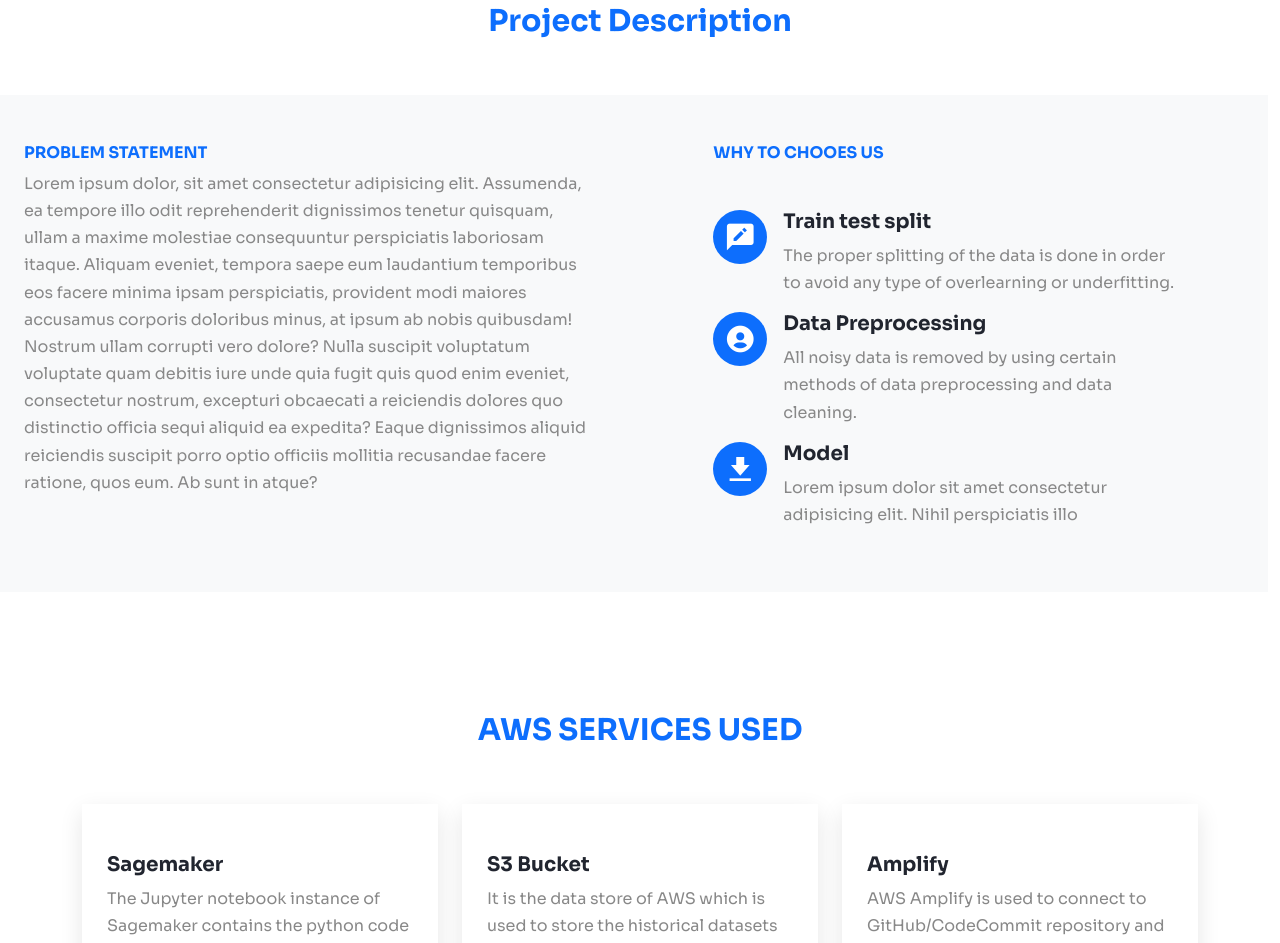
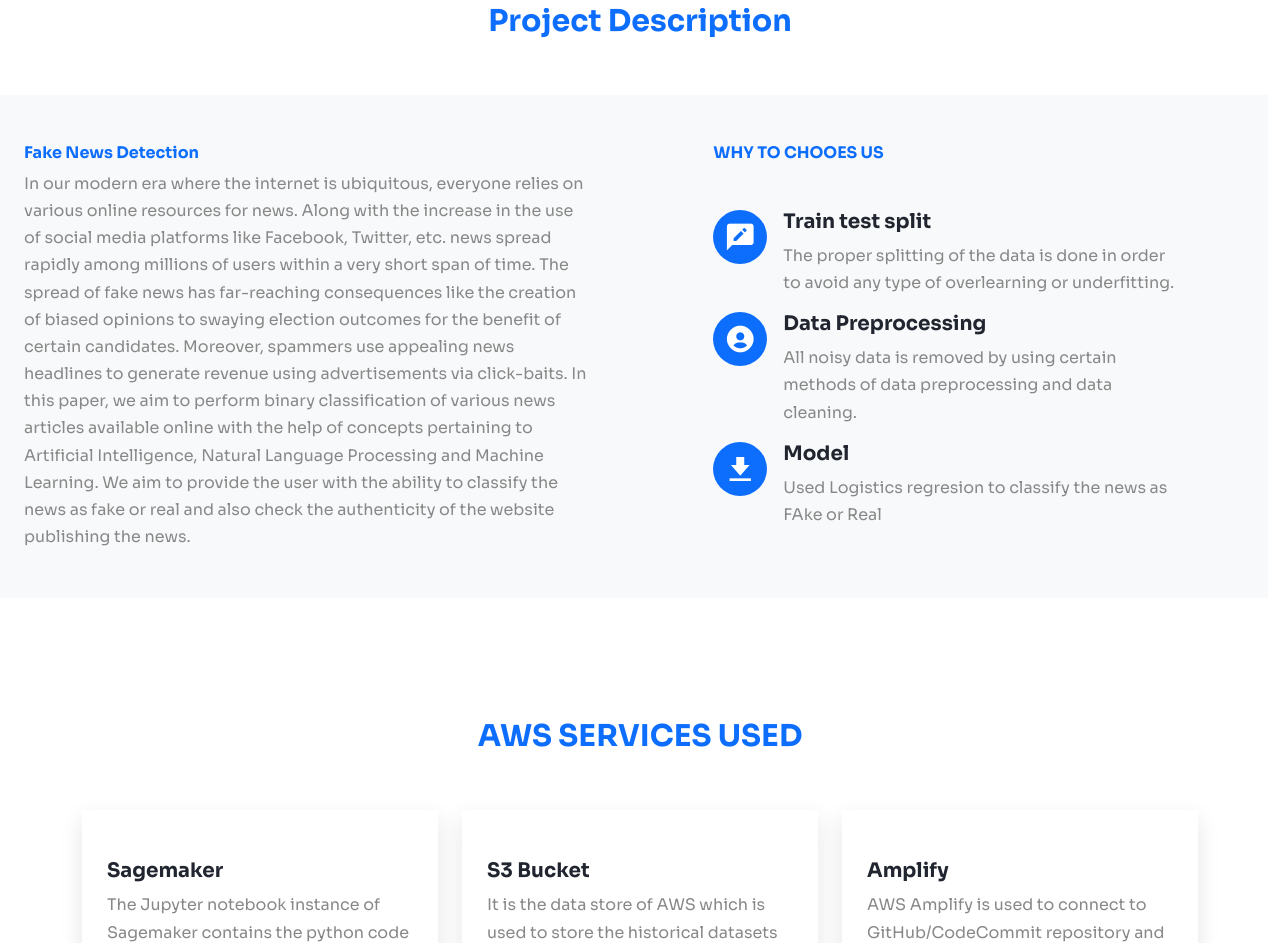
Before and after one commit to rohit108180/Cloud-_website, a plain HTML site: page index.html in a window 1280 px wide. Shown: the part 975-1918 px from the top of the page. Drawn offline with nearby package versions, Linux system fonts and the light colour scheme.

Commit message:
Update index.html

```diff
--- a/index.html
+++ b/index.html
@@ -65,9 +65,9 @@
     <section class="row w-100 py-0 bg-light" id="features">
         <div class="col-lg-6 py-5">
             <div class="container">
-                <h6 class="text-primary">PROBLEM STATEMENT</h6>
+                <h6 class="text-primary">Fake News Detection</h6>
 
-                Lorem ipsum dolor, sit amet consectetur adipisicing elit. Assumenda, ea tempore illo odit reprehenderit dignissimos tenetur quisquam, ullam a maxime molestiae consequuntur perspiciatis laboriosam itaque. Aliquam eveniet, tempora saepe eum laudantium temporibus eos facere minima ipsam perspiciatis, provident modi maiores accusamus corporis doloribus minus, at ipsum ab nobis quibusdam! Nostrum ullam corrupti vero dolore? Nulla suscipit voluptatum voluptate quam debitis iure unde quia fugit quis quod enim eveniet, consectetur nostrum, excepturi obcaecati a reiciendis dolores quo distinctio officia sequi aliquid ea expedita? Eaque dignissimos aliquid reiciendis suscipit porro optio officiis mollitia recusandae facere ratione, quos eum. Ab sunt in atque?
+               In our modern era where the internet is ubiquitous, everyone relies on various online resources for news. Along with the increase in the use of social media platforms like Facebook, Twitter, etc. news spread rapidly among millions of users within a very short span of time. The spread of fake news has far-reaching consequences like the creation of biased opinions to swaying election outcomes for the benefit of certain candidates. Moreover, spammers use appealing news headlines to generate revenue using advertisements via click-baits. In this paper, we aim to perform binary classification of various news articles available online with the help of concepts pertaining to Artificial Intelligence, Natural Language Processing and Machine Learning. We aim to provide the user with the ability to classify the news as fake or real and also check the authenticity of the website publishing the news.
             </div>
         </div>
         <div class="col-lg-6 py-5">
@@ -104,7 +104,7 @@
                             </div>
                             <div>
                                 <h5>Model</h5>
-                                <p>Lorem ipsum dolor sit amet consectetur adipisicing elit. Nihil perspiciatis illo </p>
+                                <p>Used Logistics regresion to classify the news as FAke or Real </p>
                             </div>
                         </div>
 
```
